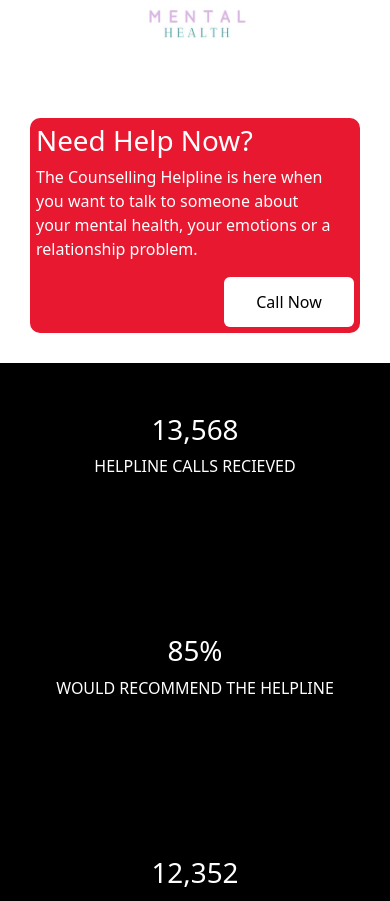
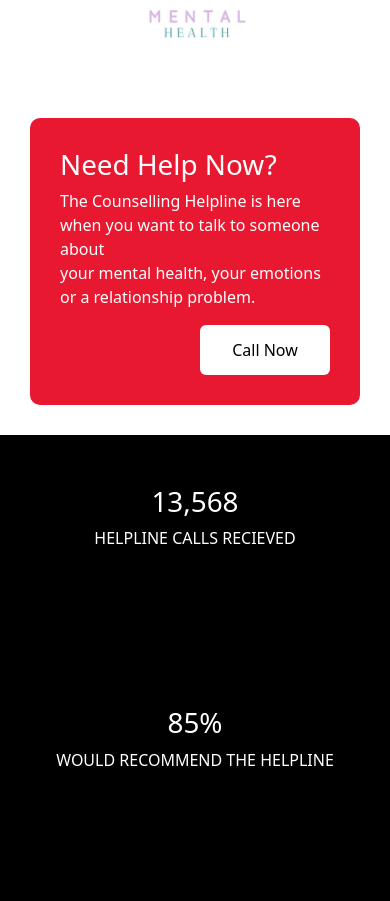
Before and after one commit to gines18/The_Spark, a React (Vite) app: page / in a window 390 px wide. Shown: the part 7112-8013 px from the top of the page. Built offline with nearby package versions, Linux system fonts and the light colour scheme.

Commit message:
add padding for screen 390px in Help component

```diff
--- a/src/components/Help.css
+++ b/src/components/Help.css
@@ -25,6 +25,20 @@
     border-radius: 6px;
 }
 
+#help_button p{
+display: flex;
+justify-content: center;
+align-items: center;
+flex-direction: row;
+margin: 0;
+
+}
+@media (max-width: 390px){
+    #help_container{
+padding: 30px;
+    }
+}
+
 @media (max-width: 768px){
     #help_container{
        display: flex;
@@ -35,13 +49,3 @@
         align-self: flex-end;
     }
 }
-
-
-#help_button p{
-display: flex;
-justify-content: center;
-align-items: center;
-flex-direction: row;
-margin: 0;
-
-}
```
